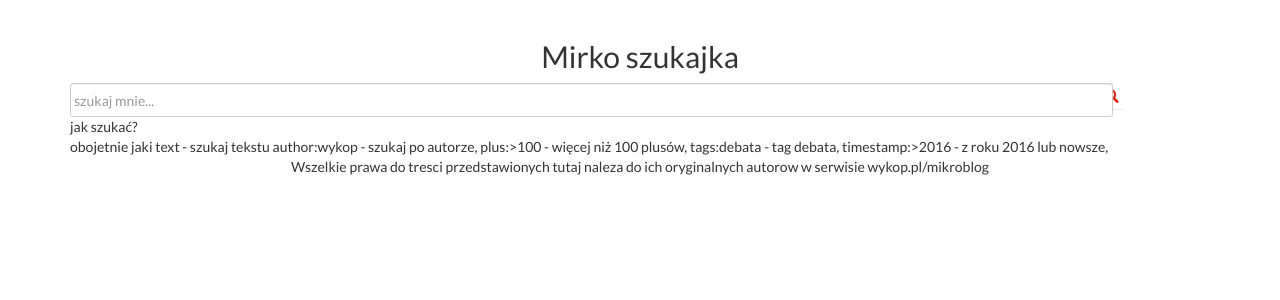
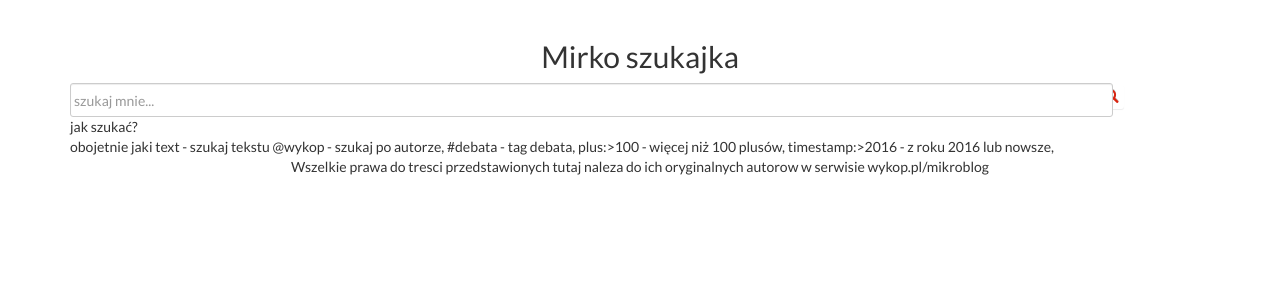
Before and after one commit to cantorek/szukajo, a Django app: page / in a window 1280 px wide. Shown: the top 300 px of the page. Run offline with Django 3.2, Linux system fonts and the light colour scheme; some libraries are stand-ins or nearby versions.

Commit message:
mala poprawka przy helpie

```diff
--- a/mirko/templates/mirko/index.html
+++ b/mirko/templates/mirko/index.html
@@ -45,9 +45,9 @@
 		<div class="col-xs-12">
             jak szukać? <br />
             obojetnie jaki text - szukaj tekstu
-            author:wykop - szukaj po autorze,
+            @wykop - szukaj po autorze,
+            #debata - tag debata,
             plus:>100 - więcej niż 100 plusów,
-            tags:debata - tag debata,
             timestamp:>2016 - z roku 2016 lub nowsze,
         </div>
     </div>
```
